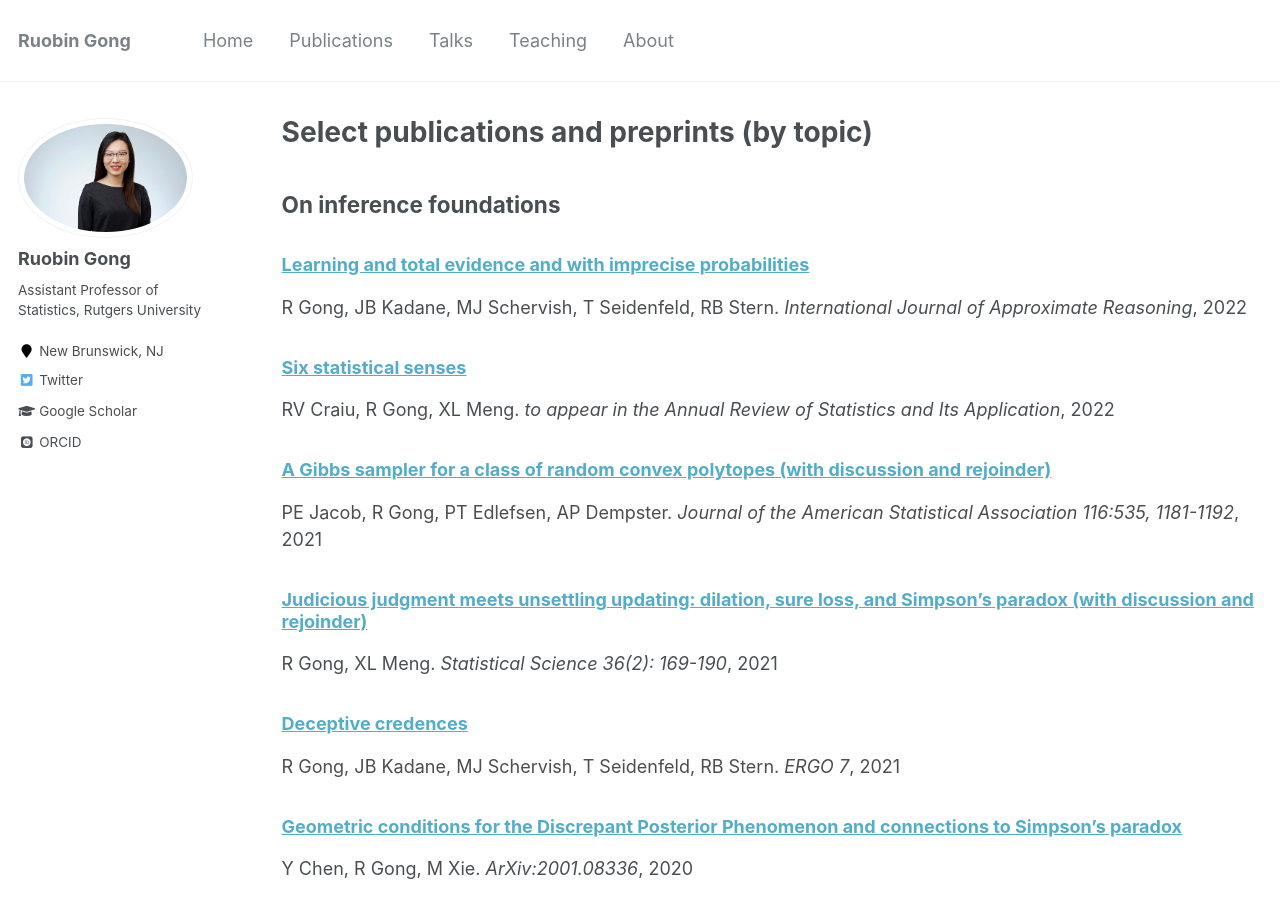
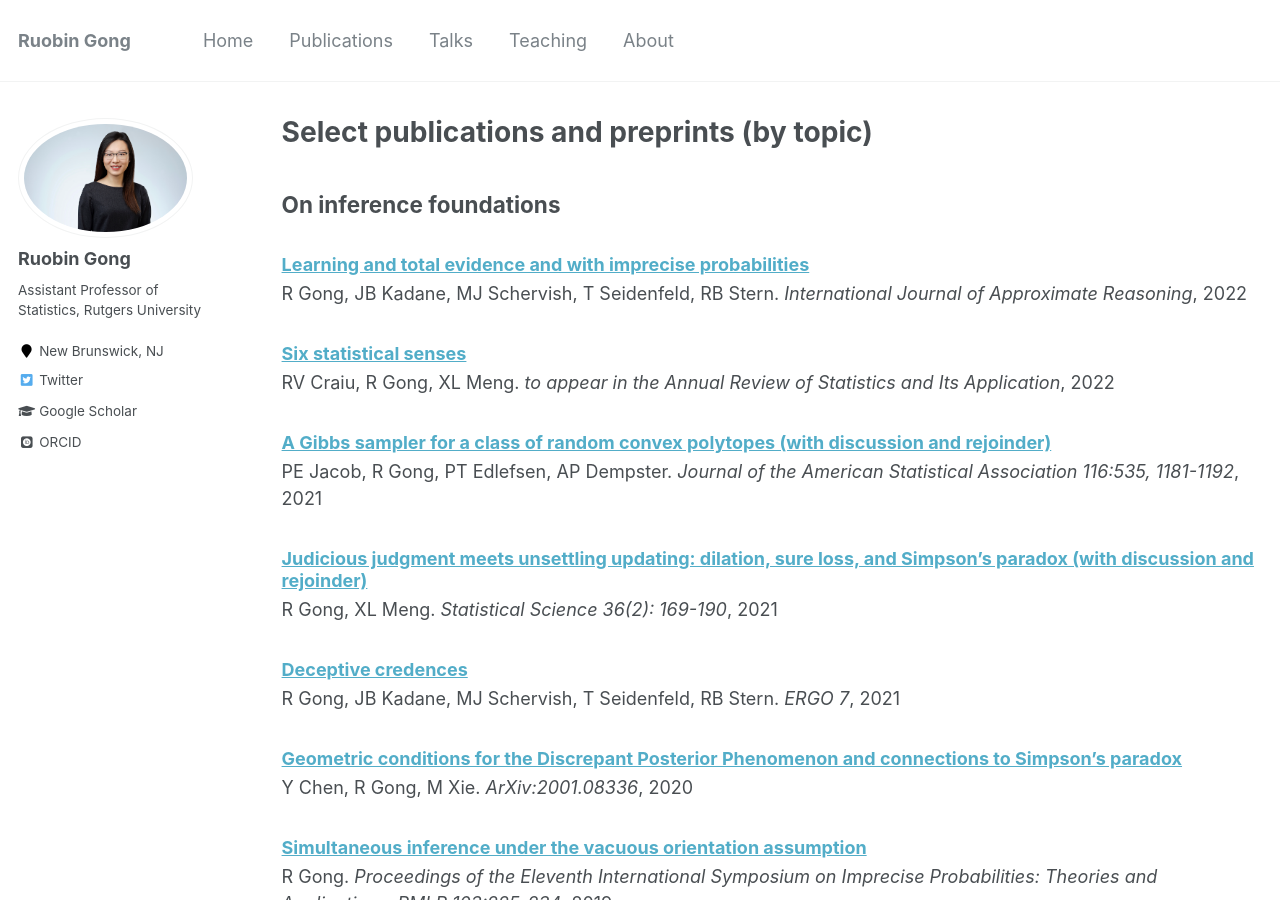
Before and after one commit to RuobinGong/RuobinGong.github.io, a Jekyll site: the page built from _pages/publications.md, in a window 1280 px wide and 900 px high. Built offline with Jekyll 4.4.1, drawn with Linux system fonts in a browser that asks for light colours; some web fonts are replaced.

Commit message:
Update archive-single.html

```diff
--- a/_includes/archive-single.html
+++ b/_includes/archive-single.html
@@ -41,11 +41,11 @@
         {% if post.collection == 'teaching' %}
           <p> {{ post.type }}, <i>{{ post.venue }}</i>, {{ post.date | default: "1900-01-01" | date: "%Y" }} </p>
         {% elsif post.collection == 'publications' %}
-          <p> {{ post.author }}. <i>{{ post.venue }}</i>, {{ post.date | default: "1900-01-01" | date: "%Y" }} </p>
+          <p style="margin : 0; padding-top:0;"> {{ post.author }}. <i>{{ post.venue }}</i>, {{ post.date | default: "1900-01-01" | date: "%Y" }} </p>
         {% elsif post.collection == 'publications_foundation' %}
-          <p> {{ post.author }}. <i>{{ post.venue }}</i>, {{ post.date | default: "1900-01-01" | date: "%Y" }} </p>
+          <p style="margin : 0; padding-top:0;"> {{ post.author }}. <i>{{ post.venue }}</i>, {{ post.date | default: "1900-01-01" | date: "%Y" }} </p>
         {% elsif post.collection == 'publications_privacy' %}
-          <p> {{ post.author }}. <i>{{ post.venue }}</i>, {{ post.date | default: "1900-01-01" | date: "%Y" }} </p>
+          <p style="margin : 0; padding-top:0;"> {{ post.author }}. <i>{{ post.venue }}</i>, {{ post.date | default: "1900-01-01" | date: "%Y" }} </p>
         {% elsif post.date %}
          <p class="page__date"><strong><i class="fa fa-fw fa-calendar" aria-hidden="true"></i> {{ site.data.ui-text[site.locale].date_label | default: "Published:" }}</strong> <time datetime="{{ post.date | default: "1900-01-01" | date_to_xmlschema }}">{{ post.date | default: "1900-01-01" | date: "%B %d, %Y" }}</time></p>
         {% endif %}
```
